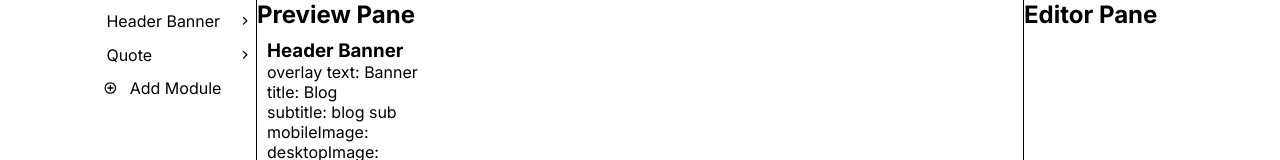
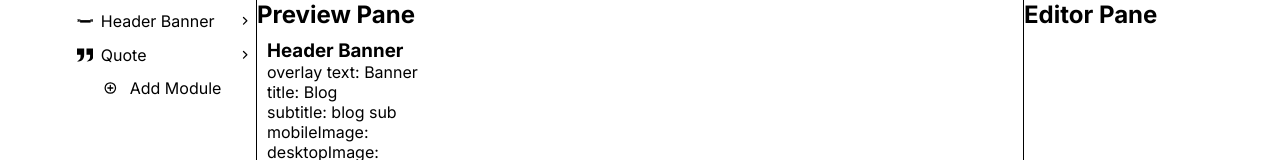
Before and after one commit to martinclason123/wol-blog-cms-2.0, a Next.js app in the folder wol-blog-cms-2.0/: page / in a window 1280 px wide. Shown: the top 160 px of the page. Built offline with nearby package versions, Linux system fonts and the light colour scheme.

Commit message:
Successfully added icons to modules

```diff
--- a/wol-blog-cms-2.0/src/components/panes/SelectorPane.tsx
+++ b/wol-blog-cms-2.0/src/components/panes/SelectorPane.tsx
@@ -14,6 +14,7 @@ import { createHeaderBannerModule, createQuoteModule } from "@/factories"; // As
 import {
   SelectorPaneContainer,
   SelectorPaneHeader,
+  SelectorTitleWrapper,
   SelectorPaneHeaderTitle,
   SelectorPaneList,
   SelectorElementsList,
@@ -82,7 +83,12 @@ const SelectorPane = () => {
               }}
               isActive={selectedItemId === `${module.id}-header`}
             >
-              <SelectorPaneHeaderTitle>{module.title}</SelectorPaneHeaderTitle>
+              <SelectorTitleWrapper>
+                {module.icon}
+                <SelectorPaneHeaderTitle>
+                  {module.title}
+                </SelectorPaneHeaderTitle>
+              </SelectorTitleWrapper>
               <Chevron active={openedModuleIds.includes(module.id)} />
             </SelectorPaneHeader>
             {openedModuleIds.includes(module.id) && (
--- a/wol-blog-cms-2.0/src/factories/createHeaderBannerModule.ts
+++ b/wol-blog-cms-2.0/src/factories/createHeaderBannerModule.tsx
@@ -1,8 +1,12 @@
+// createHeaderBannerModule.tsx
+import React from "react";
 import { HeaderBannerModule } from "../types/moduleTypes";
+import { BannerIcon } from "@/svgs";
 
 export const createHeaderBannerModule = (id: number): HeaderBannerModule => ({
   id,
   title: "Header Banner",
+  icon: <BannerIcon />,
   elements: {
     overlayText: { title: "overlay text", type: "text", value: "Banner" },
     title: { title: "title", type: "text", value: "Blog" },
--- a/wol-blog-cms-2.0/src/factories/createQuoteModule.ts
+++ b/wol-blog-cms-2.0/src/factories/createQuoteModule.tsx
@@ -1,8 +1,11 @@
 // Factory function for QuoteModule
+import React from "react";
 import { QuoteModule } from "../types/moduleTypes";
+import { Quote } from "@/svgs";
 const createQuoteModule = (id: number): QuoteModule => ({
   id,
   title: "Quote",
+  icon: <Quote />,
   elements: {
     quote: { title: "quote", type: "text", value: "Inspiring quote" },
   },
--- a/wol-blog-cms-2.0/src/factories/index.js
+++ b/wol-blog-cms-2.0/src/factories/index.js
@@ -1,2 +1,4 @@
+// export { default as createQuoteModule } from "./createQuoteModule";
+// export { default as createHeaderBannerModule } from "./createHeaderBannerModule";
 export { default as createQuoteModule } from "./createQuoteModule";
 export { default as createHeaderBannerModule } from "./createHeaderBannerModule";
--- a/wol-blog-cms-2.0/src/styles/SelectorPaneStyles.js
+++ b/wol-blog-cms-2.0/src/styles/SelectorPaneStyles.js
@@ -13,7 +13,7 @@ export const SelectorPaneList = styled.ul`
   display: flex;
   flex-direction: column;
   gap: 1em;
-  width: 60%;
+  width: 70%;
   list-style: none;
 `;
 export const SelectorPaneHeader = styled.div`
@@ -22,7 +22,10 @@ export const SelectorPaneHeader = styled.div`
   cursor: pointer;
   background-color: ${(props) => (props.isActive ? "#f1f1f1" : "transparent")};
 `;
-
+export const SelectorTitleWrapper = styled.div`
+  display: flex;
+  gap: 0.5em;
+`;
 export const SelectorPaneHeaderTitle = styled.h2`
   font-size: 2.4em;
   text-align: left;
@@ -70,6 +73,7 @@ export const ModuleList = styled(SelectorPaneList)`
   padding-top: 0.75em;
   border-top: 1px solid #f1f1f1;
   margin-top: 0.75em;
+  width: 60%;
 `;
 export const ModuleItem = styled.li`
   display: flex;
--- a/wol-blog-cms-2.0/src/types/moduleTypes.ts
+++ b/wol-blog-cms-2.0/src/types/moduleTypes.ts
@@ -1,8 +1,10 @@
+// moduleTypes.ts
 import { Text } from "./elementTypes";
 
 export interface HeaderBannerModule {
   id: number;
   title: string;
+  icon: React.ReactNode;
   elements: {
     overlayText: Text;
     title: Text;
@@ -15,6 +17,7 @@ export interface HeaderBannerModule {
 export interface QuoteModule {
   id: number;
   title: string;
+  icon: React.ReactNode;
   elements: {
     quote: Text;
   };
```
